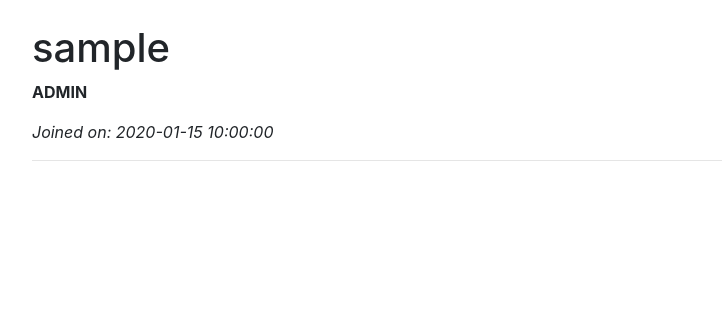
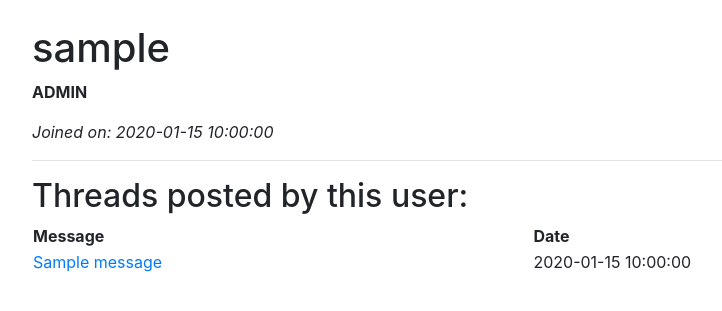
Before and after one commit to otsha/tsoha-keskustelufoorumi, a Flask app: page /users/1 in a window 1280 px wide. Shown: the part 56-367 px from the top of the page, without its empty margins (53-775 px from the left). Run offline with Flask 2, Linux system fonts and the light colour scheme; tables that the repository leaves empty hold one stand-in row (values such as "Sample post"); some libraries are stand-ins or nearby versions.

Commit message:
Add functionality to view all threads posted by user

```diff
--- a/application/auth/views.py
+++ b/application/auth/views.py
@@ -4,6 +4,7 @@ from flask_login import login_user, logout_user, login_required, current_user
 from application import app, db
 from application.auth.models import User
 from application.auth.forms import LoginForm, RegisterForm
+from application.message.models import Message
 
 # Handle the login page
 @app.route("/auth/login", methods=["GET", "POST"])
@@ -60,7 +61,8 @@ def auth_logout():
 @app.route("/users/<user_id>", methods=["GET"])
 def view_user(user_id):
     u = User.query.get(user_id)
-    return render_template("auth/user.html", user=u)
+    messages = Message.findAllThreadsPostedBy(u.id)
+    return render_template("auth/user.html", user=u, messages=messages)
 
 # POST Promote user to admin
 @app.route("/users/<user_id>/promote", methods=["POST"])
--- a/application/message/models.py
+++ b/application/message/models.py
@@ -40,3 +40,18 @@ class Message(Base):
         stmt = text("DELETE FROM Reply"
                         " WHERE Reply.message_id = :message_id").params(message_id = message_id)
         db.engine.execute(stmt)
+
+    # Find all messages (threads) posted by an user
+    @staticmethod
+    def findAllThreadsPostedBy(user_id):
+        stmt = text("SELECT Message.id from Message"
+                        " WHERE Message.account_id = :user_id"
+                        " ORDER BY Message.date_created").params(user_id = user_id)
+        res = db.engine.execute(stmt)
+
+        response = []
+        for row in res:
+            m = Message.query.get(row[0])
+            response.append(m)
+
+        return response
--- a/application/templates/auth/user.html
+++ b/application/templates/auth/user.html
@@ -5,8 +5,8 @@
 <p style="font-weight:bold">ADMIN</p>
 {% endif %}
 <p style="font-style:italic">Joined on: {{ user.date_created }}</p>
+{% if current_user.isSuper %}
 <hr>
-{% if current_user.isSuper %}
     {% if not user.isSuper %}
         <form method="POST" action="{{ url_for('promote_user', user_id=user.id) }}">
             <input type="submit" value="Promote to ADMIN"/>
@@ -17,4 +17,18 @@
         </form>
         {% endif %}
 {% endif %}
+<hr>
+<h2>Threads posted by this user:</h2>
+<table style="width:100%">
+    <tr>
+        <th>Message</th>
+        <th>Date</th>
+    </tr>
+    {% for message in messages %}
+    <tr>
+        <td><a href="{{ url_for('message_view', message_id=message.id) }}">{{ message.name }}</a></td>
+        <td>{{ message.date_created }}</td>
+    </tr>
+    {% endfor %}
+</table>
 {% endblock %}
--- a/application/templates/layout.html
+++ b/application/templates/layout.html
@@ -30,7 +30,7 @@
           <ul class="navbar-nav">
             {% if current_user.is_authenticated %}
             <li class="nav-item">
-              <span class="nav-link">Logged in as {{ current_user.username }}</span>
+              <a class="nav-link" href="{{ url_for('view_user', user_id = current_user.id) }}">Logged in as {{ current_user.username }}</a>
             </li>
             <li class="nav-item">
               <a class="nav-link" href="{{ url_for('auth_logout') }}">Log out</a>
--- a/application/templates/messages/message.html
+++ b/application/templates/messages/message.html
@@ -25,12 +25,12 @@
 <table>
     <tr>
         <td>
-            <p style="font-style:italic">Reply #{{ reply.reply.id }} || On: {{ reply.reply.date_created }}</p>
+            <span style="font-style:italic">Reply #{{ reply.reply.id }} | On: {{ reply.reply.date_created }}</span>
         </td>
     </tr>
     <tr>
         <td>
-            By: {{ reply.user.username }}
+            By: <a href="{{ url_for('view_user', user_id=user.id) }}">{{ reply.user.username }}</a>
         </td>
     </tr>
     <tr>
@@ -43,6 +43,8 @@
         <td>
             [<a href="{{ url_for('reply_edit', message_id=message.id, reply_id=reply.reply.id) }}">Edit</a>]
         </td>
+    </tr>
+    <tr>
         <td>
             <form method="POST" action="{{ url_for('reply_delete', message_id=message.id, reply_id=reply.reply.id) }}">
                 <input type="submit" value="Delete"/>
```
